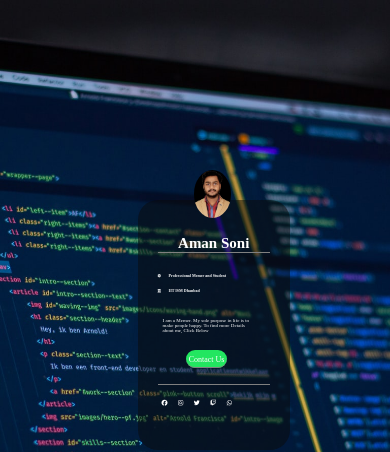
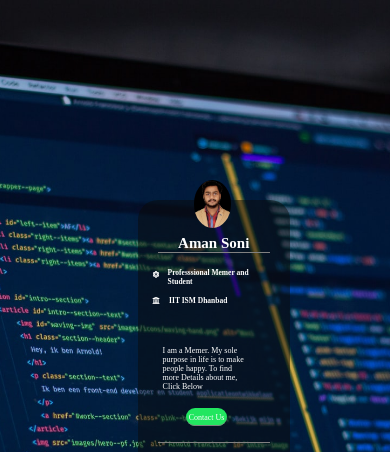
Before and after one commit to AmanSoni1/Responsive.github.io, a plain HTML site: page index.html in a window 390 px wide. Shown: the top 452 px of the page. Drawn offline with Linux system fonts and the light colour scheme.

Commit message:
little change

```diff
--- a/css/index.css
+++ b/css/index.css
@@ -101,23 +101,33 @@
         text-align: center;
         margin: 15px 0 15px 0;
     }
+    h4 {
+        position: relative;
+        bottom: 16px;
+        left: 5px;
+    }
+    h5 {
+        position: relative;
+        bottom: 16px;
+        left: -3px;
+    }
     .left-c { order: 2;
-        height: 220px;
+        height: 260px;
         border-radius: 20px;
     }
     .right-c { order: 1;}
     .left-c h4,h5 {
-        font-size: 4px;
+        font-size: 7.5px;
     }
     p {
-        font-size: 5px;
+        font-size: 8px;
         word-wrap: break-word;
     }
     .right-c {
         background-color: transparent;
         position: relative;
         left: 25%;
-        bottom: 90px;
+        bottom: 80px;
         z-index: 2;
     }
     img {
@@ -131,9 +141,14 @@
     }
     .fa-brands {
         margin: 15px 4px;
-        font-size: 6px;
+        font-size: 7px;
     }
      .fa-atom,.fa-building-columns {
-        font-size: 3.5px;
+        font-size: 7px;
+        position: relative;
+        left: -5px;
+    }
+    .fa-building-columns {
+        top: -16.5px;
     }
 }
```
